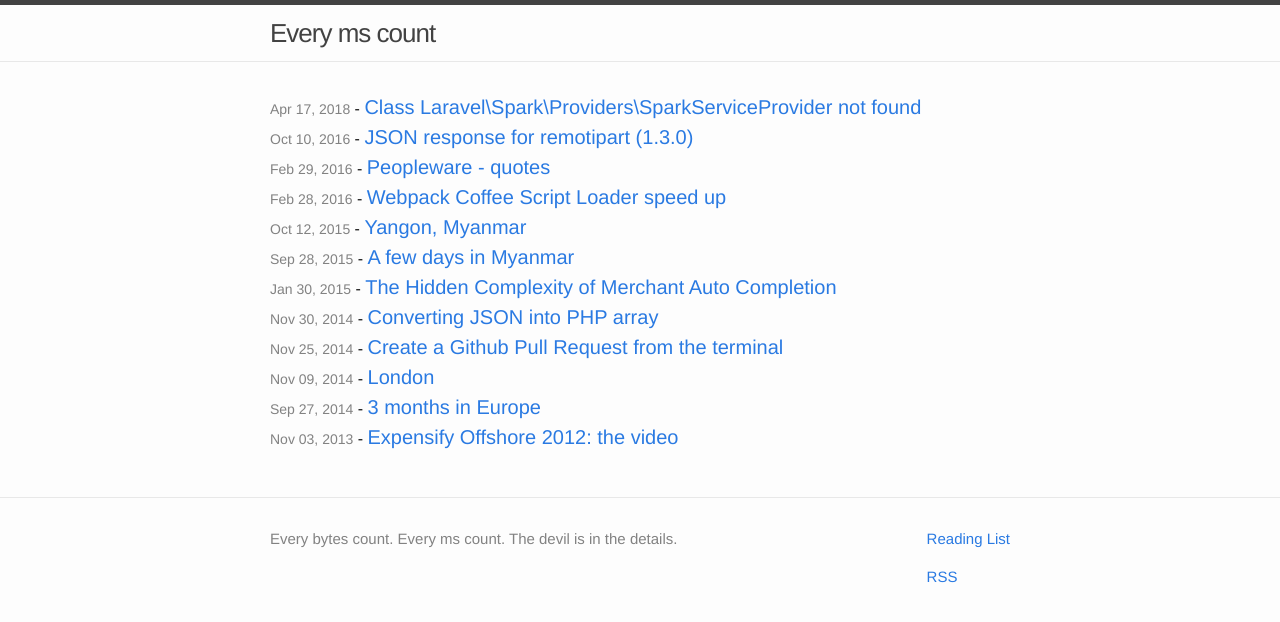
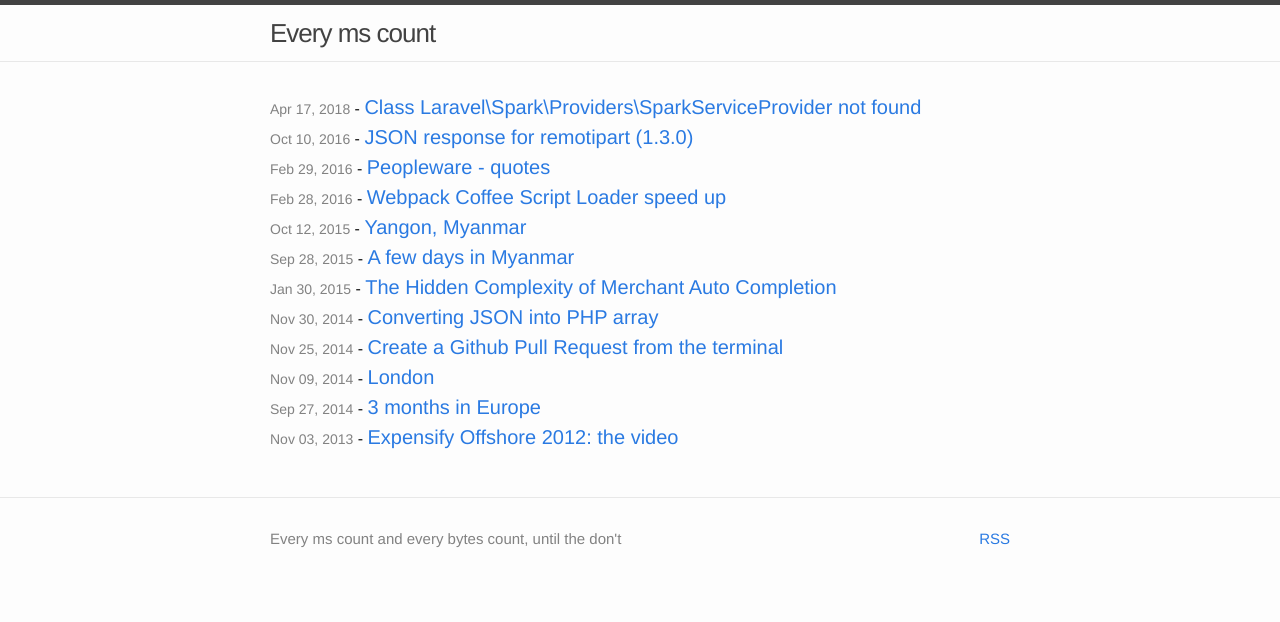
Before and after one commit to mipstian/genintho.github.io, a Jekyll site: the page built from index.html, in a window 1280 px wide. Shown: the top 622 px of the page. Built offline with Jekyll 4.4.1, drawn with Linux system fonts in a browser that asks for light colours.

```diff
--- a/_config.yml
+++ b/_config.yml
@@ -1,14 +1,9 @@
-# Site settings
 title: Every ms count
 email: xt6.thomas.genin@gmail.com
-description: > # this means to ignore newlines until "baseurl:"
-  Every bytes count. Every ms count. The devil is in the details.
-baseurl: "" # the subpath of your site, e.g. /blog/
-url: "http://genintho.github.io"
-#url: "http://0.0.0.0:4000"
-#twitter_username: jekyllrb
-github_username:  genintho
-
-# Build settings
+description: |
+  Every ms count and every bytes count, until the don't
+baseurl: ''
+url: 'http://genintho.github.io'
+github_username: genintho
 markdown: kramdown
-permalink: /:title
+permalink: '/:title'
--- a/_includes/footer.html
+++ b/_includes/footer.html
@@ -7,11 +7,12 @@
             </div>
 
             <div class="footer-col  footer-col-3">
-                <p class="rss-subscribe"><a href="{{ "/reading-list.html" | prepend: site.baseurl }}">Reading List</a></p>
+                <!-- <p class="rss-subscribe"><a href="{{ "/reading-list.html" | prepend: site.baseurl }}">Reading List</a></p> -->
                 <p class="rss-subscribe"><a href="{{ "/feed.xml" | prepend: site.baseurl }}">RSS</a></p>
             </div>
         </div>
     </div>
 </footer>
-<script src="//cdn.bleachcss.com/probe/latest.js"></script>
+<!-- <script src="//cdn.bleachcss.com/probe/latest.js"></script>
 <script>BleachCSS.start({key: "3d86843af85d4ddd3a814a330e2f31e6"});</script>
+ -->
```
